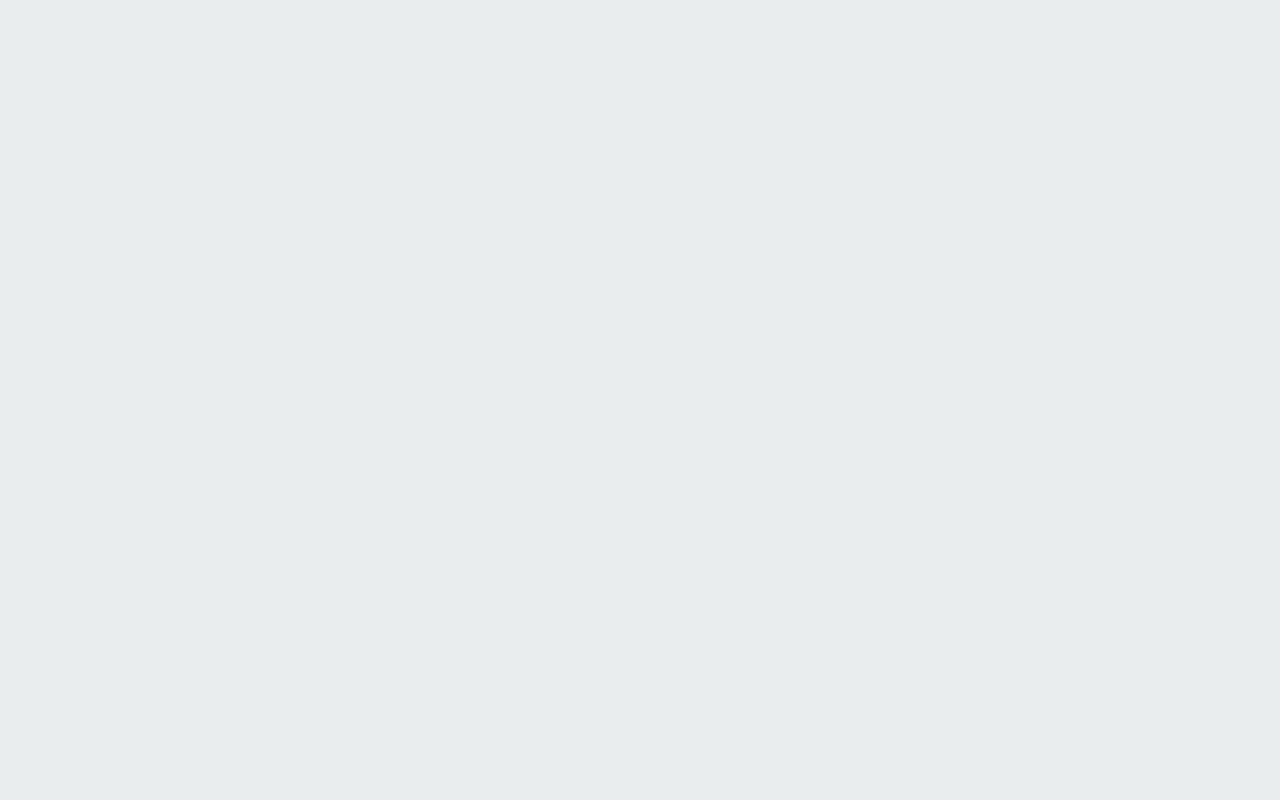
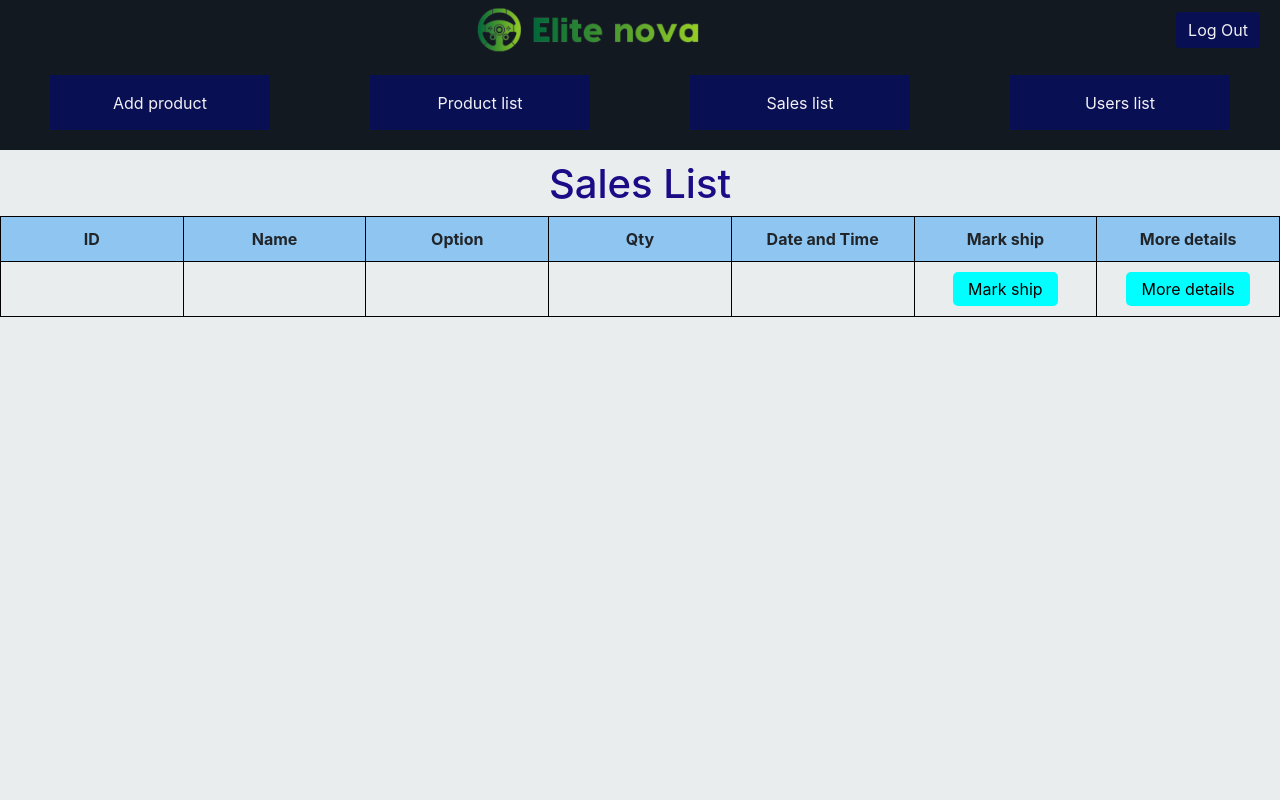
Before and after one commit to PiyumalT/ecommerce_system, a React (Create React App) app in the folder frontend/: page /SalesList in a window 1280 px wide. Before the commit this address had no page. Shown: the top 800 px of the page. Built offline with nearby package versions, Linux system fonts and the light colour scheme.

Commit message:
SalesList page added

```diff
--- a/frontend/src/App.js
+++ b/frontend/src/App.js
@@ -22,6 +22,7 @@ import AdminDashbord from './pages/AdminDashbord/AdminDashbord';
 import AddProduct from './pages/AddProduct/AddProduct';
 import ProductList from './pages/ProductList/ProductList';
 import UsersList from './pages/UsersList/UsersList';
+import SalesList from './pages/SalesList/SalesList';
 
 
 
@@ -42,6 +43,7 @@ function App() {
             <Route path="/AddProduct" element={<><AdminNavBar/><AddProduct/><Footer/></>}/>
             <Route path="/ProductList" element={<><AdminNavBar/><ProductList/><Footer/></>}/>
             <Route path="/UsersList" element={<><AdminNavBar/><UsersList/><Footer/></>}/>
+            <Route path="/SalesList" element={<><AdminNavBar/><SalesList/><Footer/></>}/>
           </Routes>
 
 
--- /dev/null
+++ b/frontend/src/pages/SalesList/SalesList.js
@@ -0,0 +1,35 @@
+import React from 'react'
+import './salesList.css';
+
+export default function SalesList() {
+  return (
+    <div className='middle4'>
+
+     <h1>Sales List</h1>
+     <table >
+        <thead>
+            <tr>
+            <th>ID</th>
+            <th>Name</th>
+            <th>Option</th>
+            <th>Qty</th>
+            <th>Date and Time</th>
+            <th>Mark ship</th>
+            <th>More details</th>
+            </tr>
+        </thead>
+        <tbody className='tbody'>
+            <tr>
+            <td></td>
+            <td></td>
+            <td></td>
+            <td></td>
+            <td></td>
+            <td><button className="button">Mark ship</button></td>
+            <td><button className="button">More details</button></td>
+            </tr>
+         </tbody>
+     </table >
+    </div>
+  )
+}
--- /dev/null
+++ b/frontend/src/pages/SalesList/salesList.css
@@ -0,0 +1,14 @@
+.middle4 th{
+    width: 14.28%;
+}
+
+.middle4 h1{
+    text-align: center;
+    margin-top: 10px;
+    color: #1b0b86;
+}
+
+.middle4{
+    height: 50vw;
+    width: 100%;
+}
```
